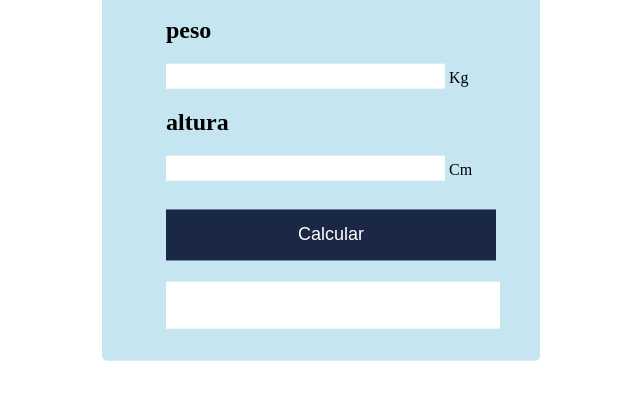
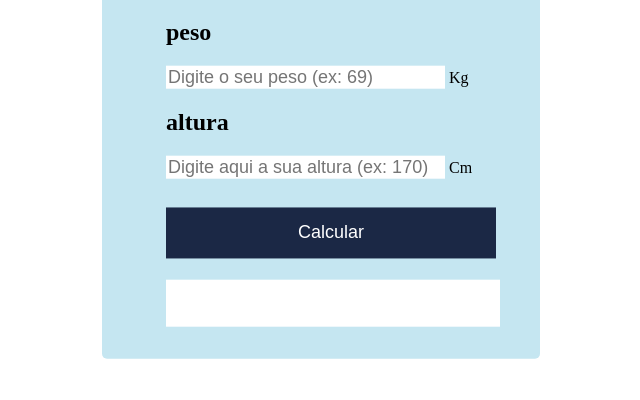
Before and after one commit to beartete/fatec-2023-IMC, a plain HTML site: page index.html in a window 1280 px wide. Shown: the part 286-686 px from the top of the page, without its empty margins (319-959 px from the left). Drawn offline with Linux system fonts and the light colour scheme.

Commit message:
atualizado

```diff
--- a/index.html
+++ b/index.html
@@ -13,10 +13,10 @@
     <form>
         <p><h2>peso</h2></p>
     </form>
-        <input type="number" id="peso">
+        <input type="number" id="peso" placeholder="Digite o seu peso (ex: 69)">
         <span>Kg</span>
         <p><h2>altura</h2></p>
-        <input type="number" id="altura">
+        <input type="number" id="altura" placeholder="Digite aqui a sua altura (ex: 170)">
         <span>Cm</span>
         <form>
             </form>
--- a/style.css
+++ b/style.css
@@ -35,13 +35,13 @@ body{
 #peso {
     border: none;
     width: 275px;
-    font-size: 20px;
+    font-size: 18px;
   }
 
   #altura {
     border: none;
     width: 275px;
-    font-size: 20px;
+    font-size: 18px;
   }
   #resp {
     border: none;
```
